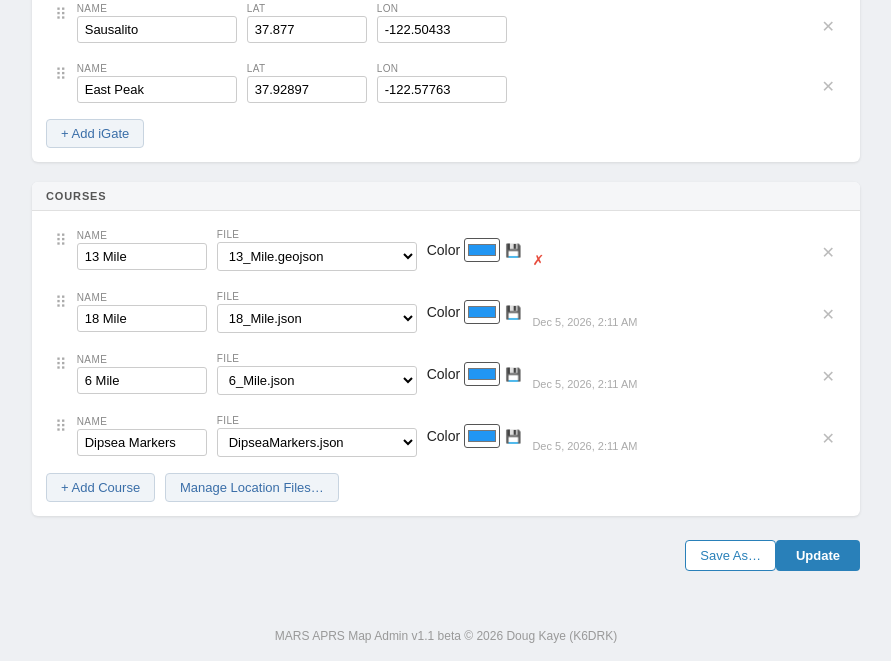
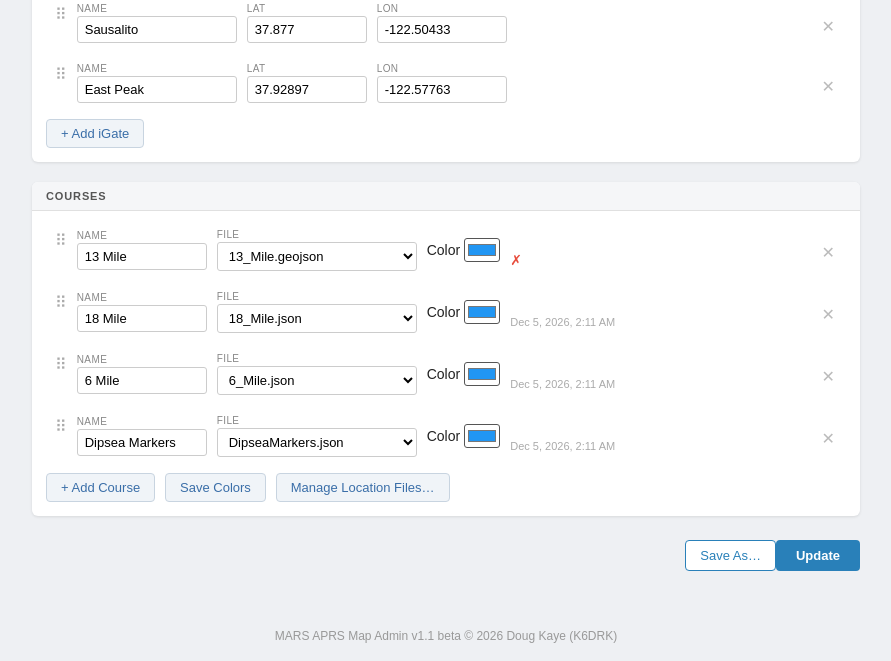
Before and after one commit to dkaye/APRS-Mapper, a PHP site: page /admin/index.php in a window 1280 px wide. Shown: the part 2108-2769 px from the top of the page, without its empty margins (194-1085 px from the left). Run offline with PHP 8.4, Linux system fonts and the light colour scheme; the visitor is signed in with stand-in values (Sample User, id 1).

Commit message:
Admin course color picker writes to localStorage; add Save Colors button
- Admin color picker input event now writes to localStorage immediately,
  same as the map sidebar — changes appear on the map on next page load
- Remove per-course 💾 button; replace with a single Save Colors button
  in the Courses section that stamps all current picker values into
  data-savedcolor and calls doSave(), writing them to config.yaml
- × button still removes an individual course's saved YAML color

Co-Authored-By: Claude Sonnet 4.6 <noreply@anthropic.com>

```diff
--- a/admin/index.php
+++ b/admin/index.php
@@ -852,6 +852,7 @@ select.f-file-select:focus { outline: none; border-color: #2980b9; }
         <div class="sec-body">
             <div id="courses-list"></div>
             <button class="add-btn" onclick="addCourse()">+ Add Course</button>
+            <button class="add-btn" onclick="saveColors()" style="margin-left:6px">Save Colors</button>
             <button class="add-btn" onclick="doManageLocationFiles()" style="margin-left:6px">Manage Location Files…</button>
         </div>
     </div>
@@ -1142,27 +1143,16 @@ function buildCourseRow(c) {
     const colorInput = document.createElement('input');
     colorInput.type  = 'color';
     colorInput.className = 'f-ccolor';
-    // Show current display color: localStorage > config > default
     const _lsColors = (() => { try { return JSON.parse(localStorage.getItem('aprs_course_colors') || '{}'); } catch { return {}; } })();
     colorInput.value = _lsColors[c.file] || c.color || '#2196f3';
-    colorInput.dataset.savedcolor = c.color || '';   // what's actually in the YAML
+    colorInput.dataset.savedcolor = c.color || '';
     colorInput.style.cssText = 'width:36px;height:24px;padding:1px;border:1px solid #555;border-radius:3px;cursor:pointer;background:none';
-    colorInput.title = c.color ? 'Saved color — click 💾 to update' : 'Current color — click 💾 to save to YAML';
-    colorInput.addEventListener('input', () => markDirty());
-    const saveColorBtn = document.createElement('button');
-    saveColorBtn.type = 'button';
-    saveColorBtn.textContent = '💾';
-    saveColorBtn.title = 'Save this color to the YAML';
-    saveColorBtn.style.cssText = 'background:none;border:none;font-size:13px;cursor:pointer;padding:0 1px;line-height:1';
-    saveColorBtn.addEventListener('click', async () => {
+    colorInput.addEventListener('input', () => {
         const col = colorInput.value;
-        colorInput.dataset.savedcolor = col;
         const lsc = (() => { try { return JSON.parse(localStorage.getItem('aprs_course_colors') || '{}'); } catch { return {}; } })();
         lsc[c.file] = col;
         localStorage.setItem('aprs_course_colors', JSON.stringify(lsc));
-        colorInput.title = 'Saved color — click 💾 to update';
-        clearColorBtn.style.display = '';
-        await doSave();
+        markDirty();
     });
     const clearColorBtn = document.createElement('button');
     clearColorBtn.type = 'button';
@@ -1172,13 +1162,11 @@ function buildCourseRow(c) {
     clearColorBtn.style.display = c.color ? '' : 'none';
     clearColorBtn.addEventListener('click', () => {
         colorInput.dataset.savedcolor = '';
-        colorInput.title = 'Current color — click 💾 to save to YAML';
         clearColorBtn.style.display = 'none';
         markDirty();
     });
     colorWrap.appendChild(colorLbl);
     colorWrap.appendChild(colorInput);
-    colorWrap.appendChild(saveColorBtn);
     colorWrap.appendChild(clearColorBtn);
     fields.appendChild(colorWrap);
 
@@ -1198,6 +1186,14 @@ function appendCourse(c, attach) {
 }
 
 function addCourse() { appendCourse({}, dragAdder['courses-list']); markDirty(); }
+
+async function saveColors() {
+    document.querySelectorAll('#courses-list > .list-row').forEach(row => {
+        const colorEl = row.querySelector('.f-ccolor');
+        if (colorEl) colorEl.dataset.savedcolor = colorEl.value;
+    });
+    await doSave();
+}
 
 // ── Manage Location Files modal ───────────────────────────────────────────────
 
```
